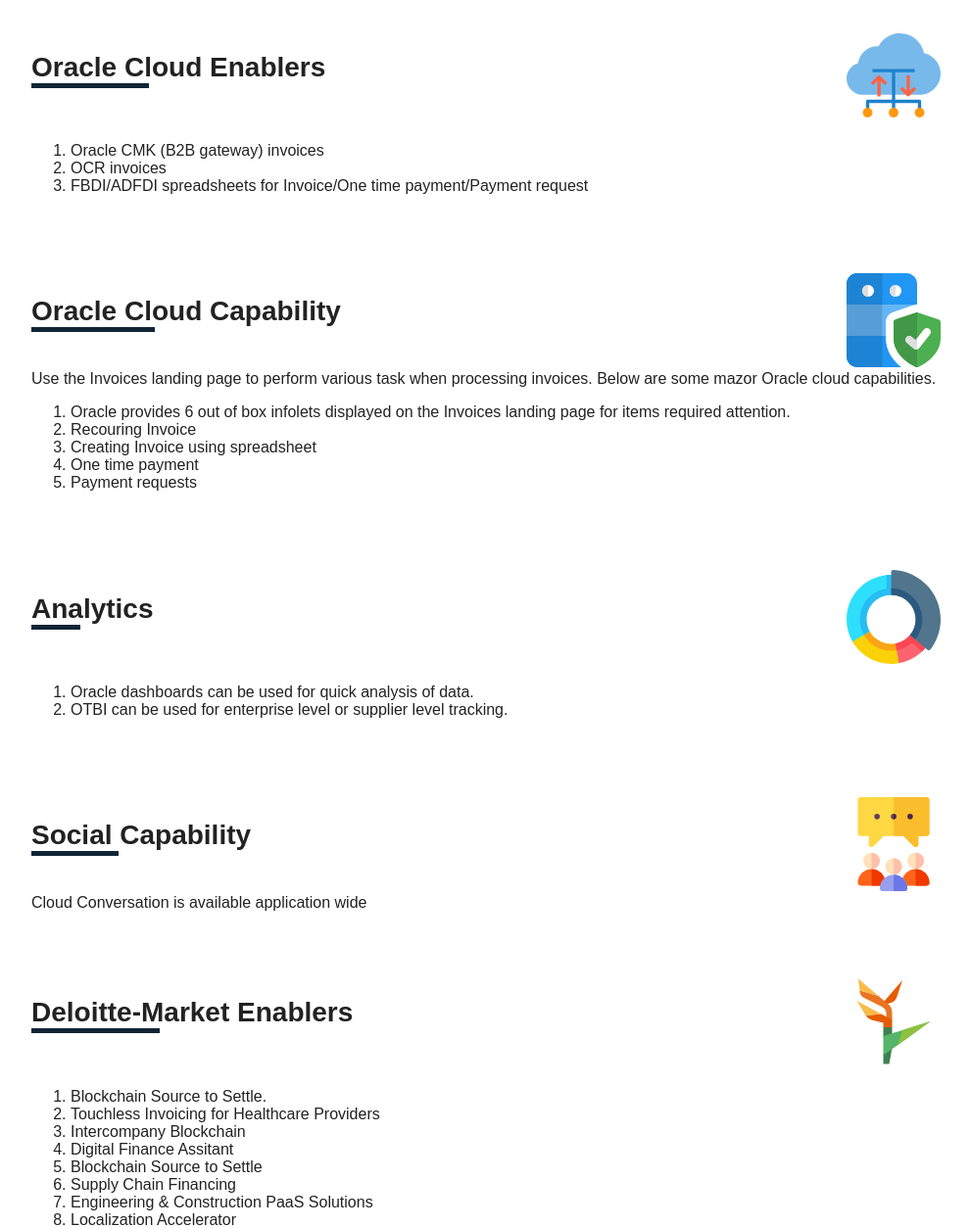
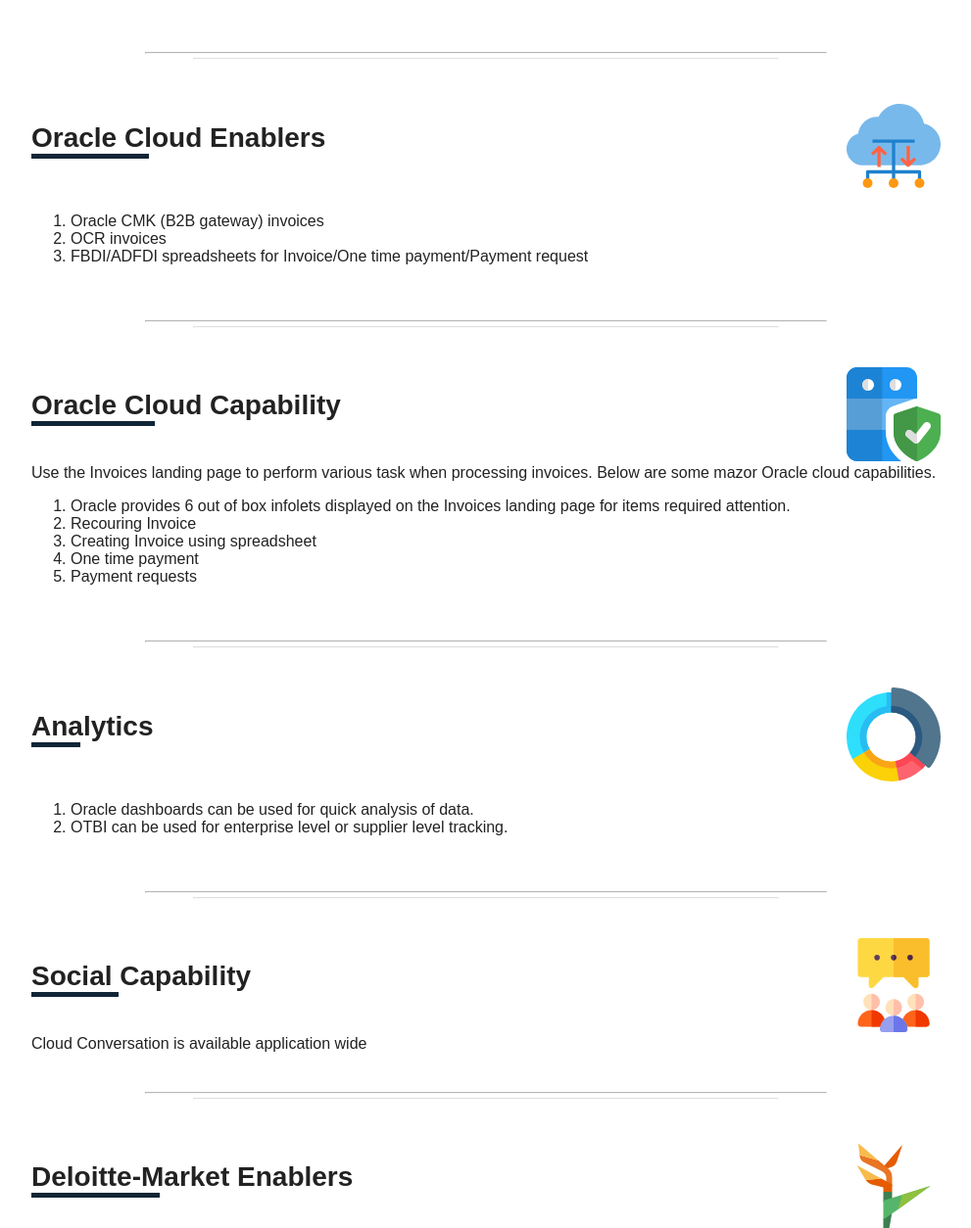
Before and after one commit to Arkeyve/accordion-sample, a plain HTML site: page scroll/index.html in a window 1280 px wide. Shown: the part 2451-3705 px from the top of the page at 98% size, without its empty margins (144-1135 px from the left). Drawn offline with Linux system fonts and the light colour scheme.

Commit message:
> added dividors between paragraphs

```diff
--- a/scroll/index.html
+++ b/scroll/index.html
@@ -233,11 +233,13 @@
 
     .inrtl-hrl {
       width: 70%;
+      margin-bottom: 4px;
       opacity: 0.7;
     }
 
     .inrtl-hrs {
       width: 60%;
+      margin-top: 4px;
       opacity: 0.3;
     }
 
@@ -476,6 +478,8 @@
             </div>
           </div>
           <!-- full cards -->
+          <hr class="inrtl-hrl">
+          <hr class="inrtl-hrs">
           <div class="inrtl-fullcard" id="inrtl-fullcard-0">
             <h2 class="inrtl-fullcardh2">Business Leading Practices</h2>
             <div class="inrtl-cstmpr-3">
@@ -492,6 +496,8 @@
               </ol>
             </div>
           </div>
+          <hr class="inrtl-hrl">
+          <hr class="inrtl-hrs">
           <div class="inrtl-fullcard" id="inrtl-fullcard-1">
             <h2 class="inrtl-fullcardh2">Application Leading Practices</h2>
             <div class="inrtl-cstmpr-3">
@@ -540,6 +546,8 @@
               </ol>
             </div>
           </div>
+          <hr class="inrtl-hrl">
+          <hr class="inrtl-hrs">
           <div class="inrtl-fullcard" id="inrtl-fullcard-2">
             <h2 class="inrtl-fullcardh2">Oracle Cloud Enablers</h2>
             <div class="inrtl-cstmpr-3">
@@ -550,6 +558,8 @@
               </ol>
             </div>
           </div>
+          <hr class="inrtl-hrl">
+          <hr class="inrtl-hrs">
           <div class="inrtl-fullcard" id="inrtl-fullcard-3">
             <h2 class="inrtl-fullcardh2">Oracle Cloud Capability</h2>
             <div class="inrtl-cstmpr-3">
@@ -563,6 +573,8 @@
               </ol>
             </div>
           </div>
+          <hr class="inrtl-hrl">
+          <hr class="inrtl-hrs">
           <div class="inrtl-fullcard" id="inrtl-fullcard-4">
             <h2 class="inrtl-fullcardh2">Analytics</h2>
             <div class="inrtl-cstmpr-3">
@@ -572,12 +584,16 @@
               </ol>
             </div>
           </div>
+          <hr class="inrtl-hrl">
+          <hr class="inrtl-hrs">
           <div class="inrtl-fullcard" id="inrtl-fullcard-5">
             <h2 class="inrtl-fullcardh2">Social Capability</h2>
             <div class="inrtl-cstmpr-3">
               Cloud Conversation is available application wide
             </div>
           </div>
+          <hr class="inrtl-hrl">
+          <hr class="inrtl-hrs">
           <div class="inrtl-fullcard" id="inrtl-fullcard-6">
             <h2 class="inrtl-fullcardh2">Deloitte-Market Enablers</h2>
             <div class="inrtl-cstmpr-3">
@@ -594,6 +610,8 @@
               </ol>
             </div>
           </div>
+          <hr class="inrtl-hrl">
+          <hr class="inrtl-hrs">
         </div>
         <div class="inrtl-panel">
           <div class="inrtl-h2table">
```
